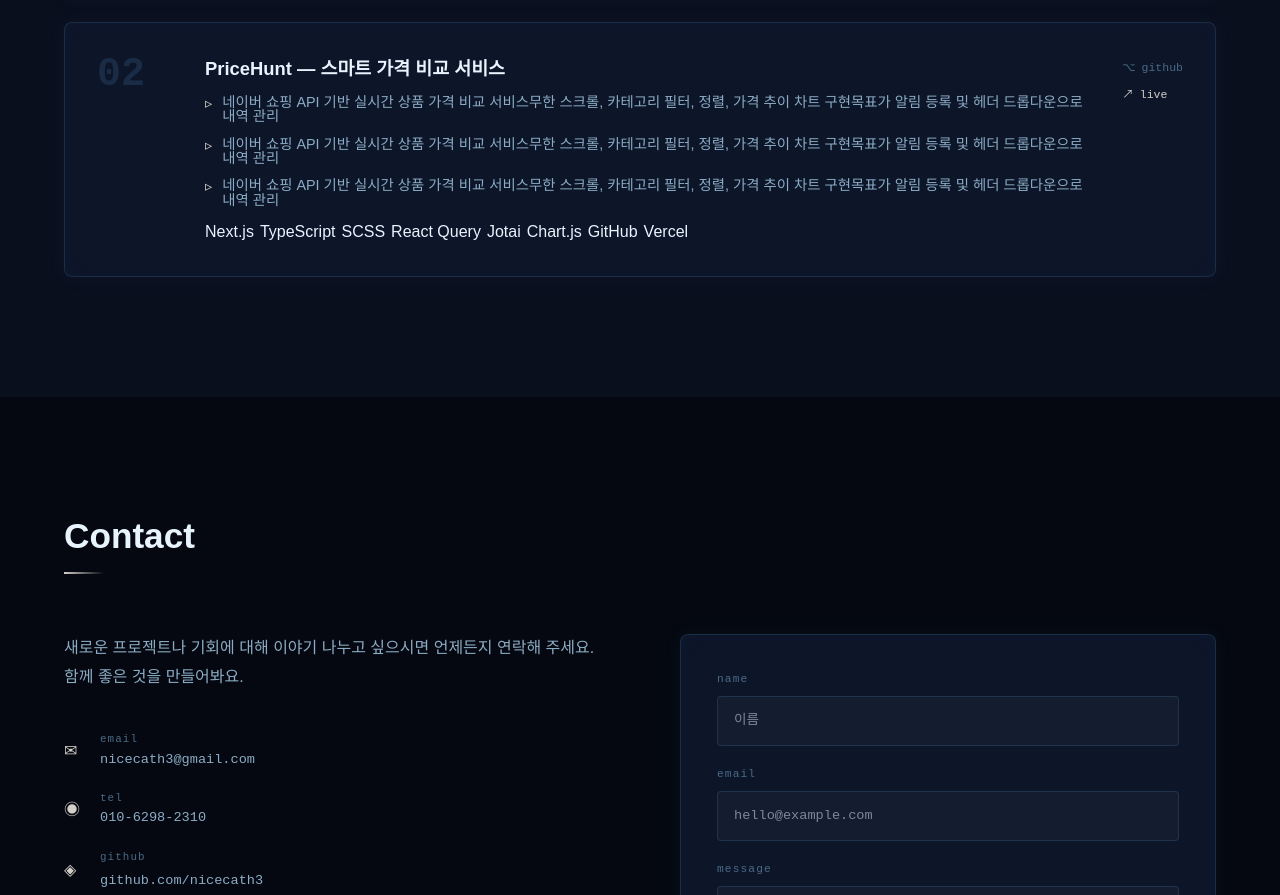
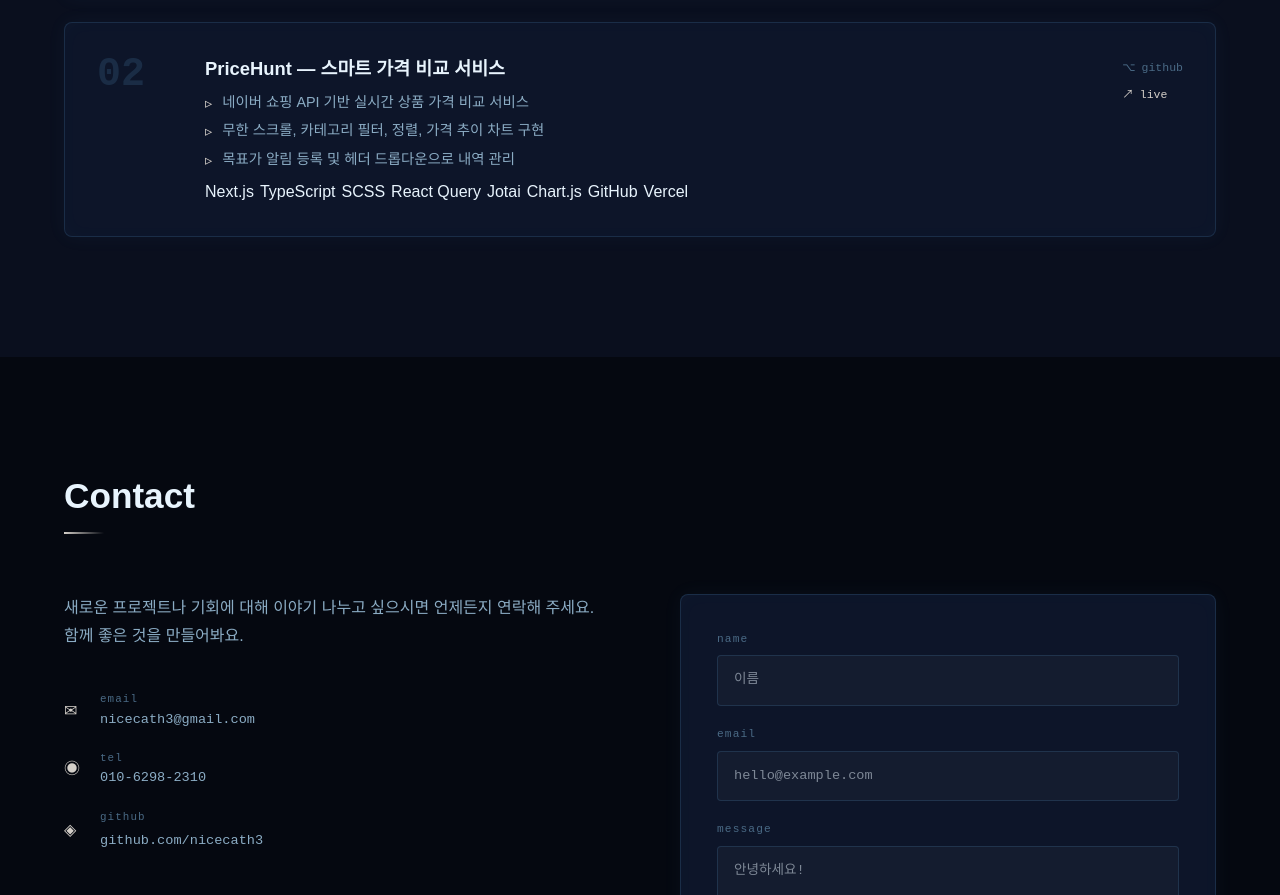
Before and after one commit to nicecath3/portfolio, a Next.js app: page /web in a window 1280 px wide. Shown: the part 2895-3790 px from the top of the page. Built offline with nearby package versions, Linux system fonts and the light colour scheme.

Commit message:
fix : description 변수 재매칭

```diff
--- a/app/web/components/project/project_card.tsx
+++ b/app/web/components/project/project_card.tsx
@@ -25,7 +25,7 @@ export const ProjectCard = (props: propsType) => {
           return (
             <p className={'project_desc'} key={tIdx}>
               <span className="experience-card__task-bullet">▹</span>
-              {project.description}
+              {text}
             </p>
           );
         })}
```
